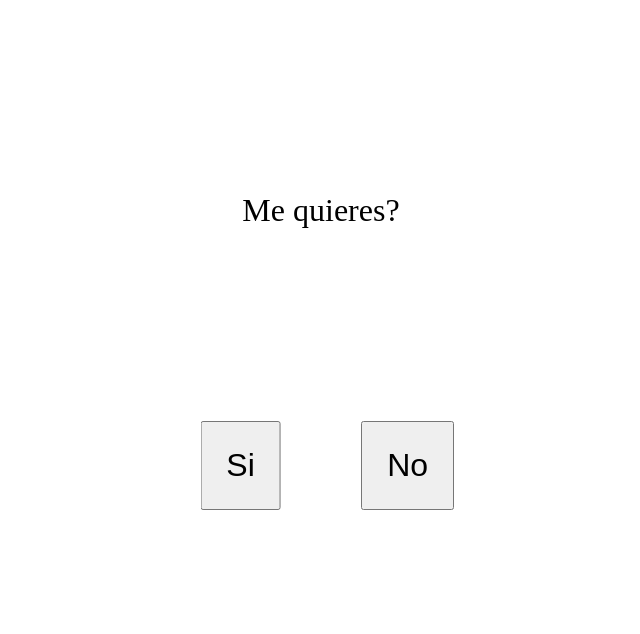
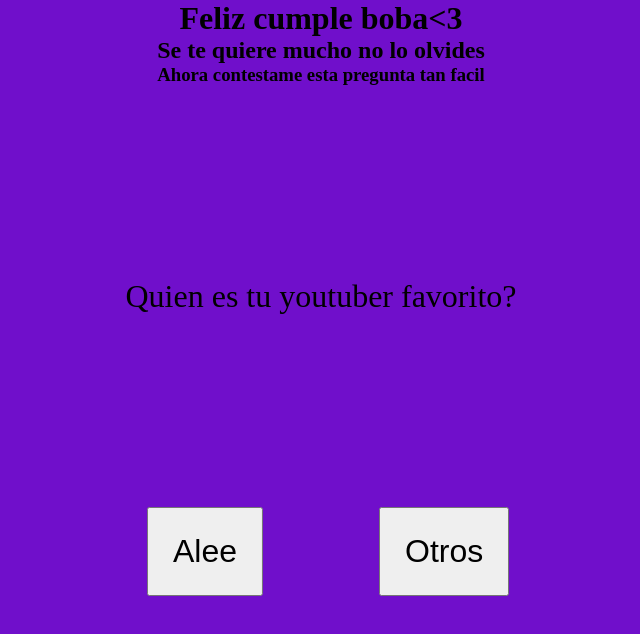
Before and after one commit to byhaqker/FelizCumple, a plain HTML site: page index.html in a window 1280 px wide. Shown: the whole page, without its empty margins (319-959 px from the left). Drawn offline with Linux system fonts and the light colour scheme.

Commit message:
Add files via upload

```diff
--- a/estilos.css
+++ b/estilos.css
@@ -3,7 +3,7 @@
 }
 
 .contenedor{
-    background: cadetred;
+    background: rgb(112, 15, 203);
     width: 100vw;
     height: 100vh;
     text-align: center;
--- a/index.html
+++ b/index.html
@@ -4,15 +4,18 @@
     <meta charset="UTF-8">
     <meta http-equiv="X-UA-Compatible" content="IE=edge">
     <meta name="viewport" content="width=device-width, initial-scale=1.0">
-    <title>Declaración</title>
+    <title>Feliz Cumple^^💜</title>
     <link rel="stylesheet" href="estilos.css">
 </head>
 <body>
 
     <div class="contenedor">
-        <p>Me quieres?</p>
-        <button id="yesBtn">Si</button>
-        <button id="noBtn">No</button>
+        <h1>Feliz cumple boba<3</h1>
+        <h2>Se te quiere mucho no lo olvides</h2>
+        <h3>Ahora contestame esta pregunta tan facil</h3>
+        <p>Quien es tu youtuber favorito?</p>
+        <button id="yesBtn">Alee</button>
+        <button id="noBtn">Otros</button>
     </div>
     <script src="index.js"></script>
 
--- a/index.js
+++ b/index.js
@@ -1,7 +1,7 @@
 const yesBtn = document.querySelector('#yesBtn');
 
 yesBtn.addEventListener('click',function () {
-    alert('Yo tambien te quiero ^^')
+    alert('Sabia que me escojerias<3')
 });
 
 const noBtn = document.querySelector('#noBtn');
```
